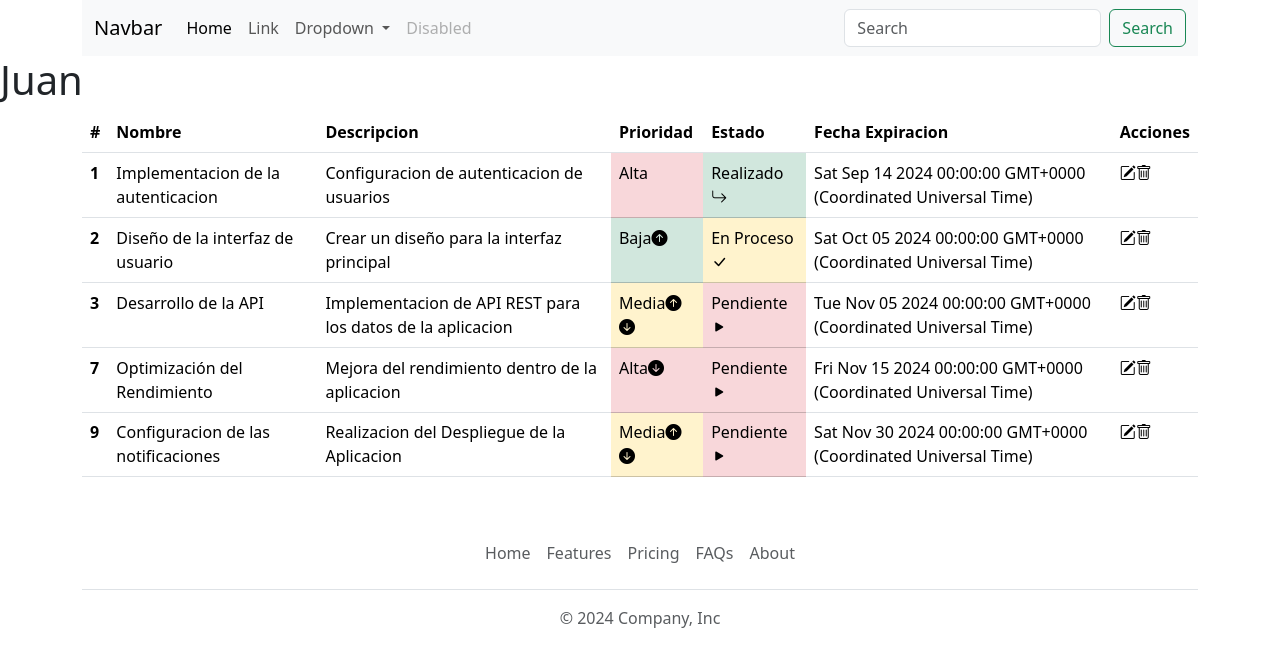
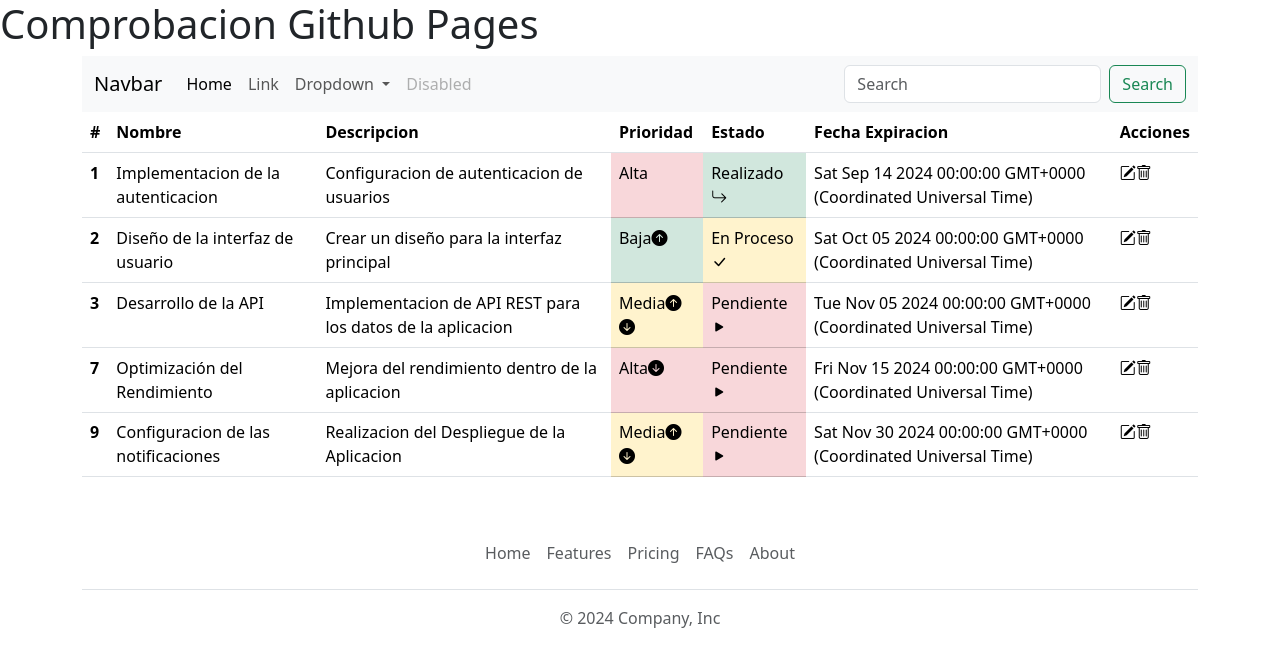
Before and after one commit to jmolmar-dev/angular_tutorial, an Angular app: page / in a window 1280 px wide. Shown: the top 666 px of the page. Built offline with nearby package versions, Linux system fonts and the light colour scheme.

Commit message:
Comprobacion Github Pages

```diff
--- a/src/app/app.component.html
+++ b/src/app/app.component.html
@@ -1,3 +1,4 @@
+<h1>Comprobacion Github Pages</h1>
 <app-navbar/>
 <app-tasklist></app-tasklist>
 <app-footer/>
--- a/src/app/components/task/tasklist/tasklist.component.html
+++ b/src/app/components/task/tasklist/tasklist.component.html
@@ -1,4 +1,3 @@
-<h1>Juan</h1>
 <div class="container">
     <div class="row">
         <div class="col-md-12">
```
